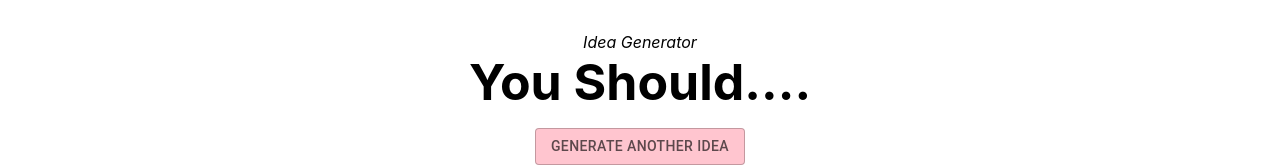
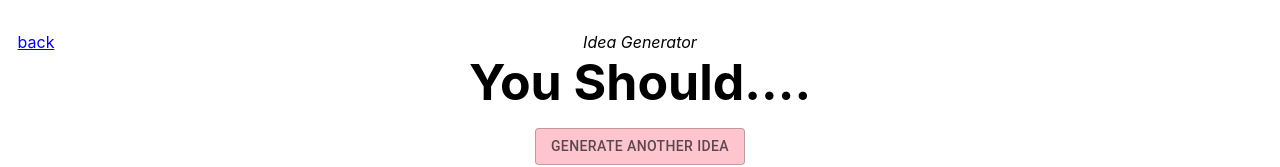
Before and after one commit to amerieage/idea-generator, a React (Create React App) app: page /main in a window 1280 px wide. Shown: the top 167 px of the page. Built offline with nearby package versions, Linux system fonts and the light colour scheme.

Commit message:
back link

```diff
--- a/src/MainPage.js
+++ b/src/MainPage.js
@@ -3,6 +3,7 @@ import styled from "styled-components"
 import Space from "./Space"
 import Button from "@material-ui/core/Button"
 import ideas from "./ideas"
+import { Link } from "react-router-dom"
 
 const Root = styled.div`
   flex: 1;
@@ -51,8 +52,13 @@ const MainPage = () => {
   return (
     <Root>
       <Space direction="y" value="two" />
-
-      <em> Idea Generator </em>
+      <div style={{ display: "flex", justifyContent: "space-between" }}>
+        <Link to="/" style={{ width: 72 }}>
+          back
+        </Link>
+        <em> Idea Generator </em>
+        <div style={{ width: 72, height: 1 }} />
+      </div>
 
       <h1 style={{ marginTop: 0, fontSize: 50, marginBottom: 0 }}>
         You Should....
```
